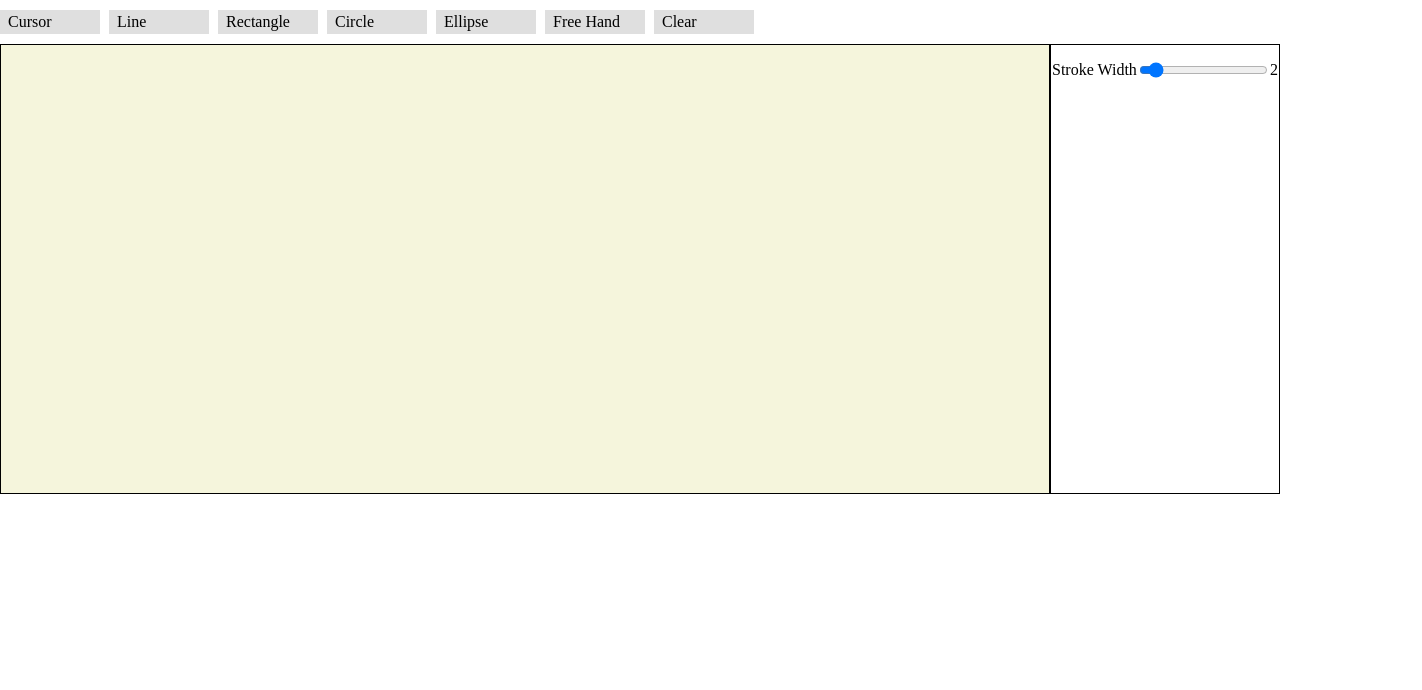
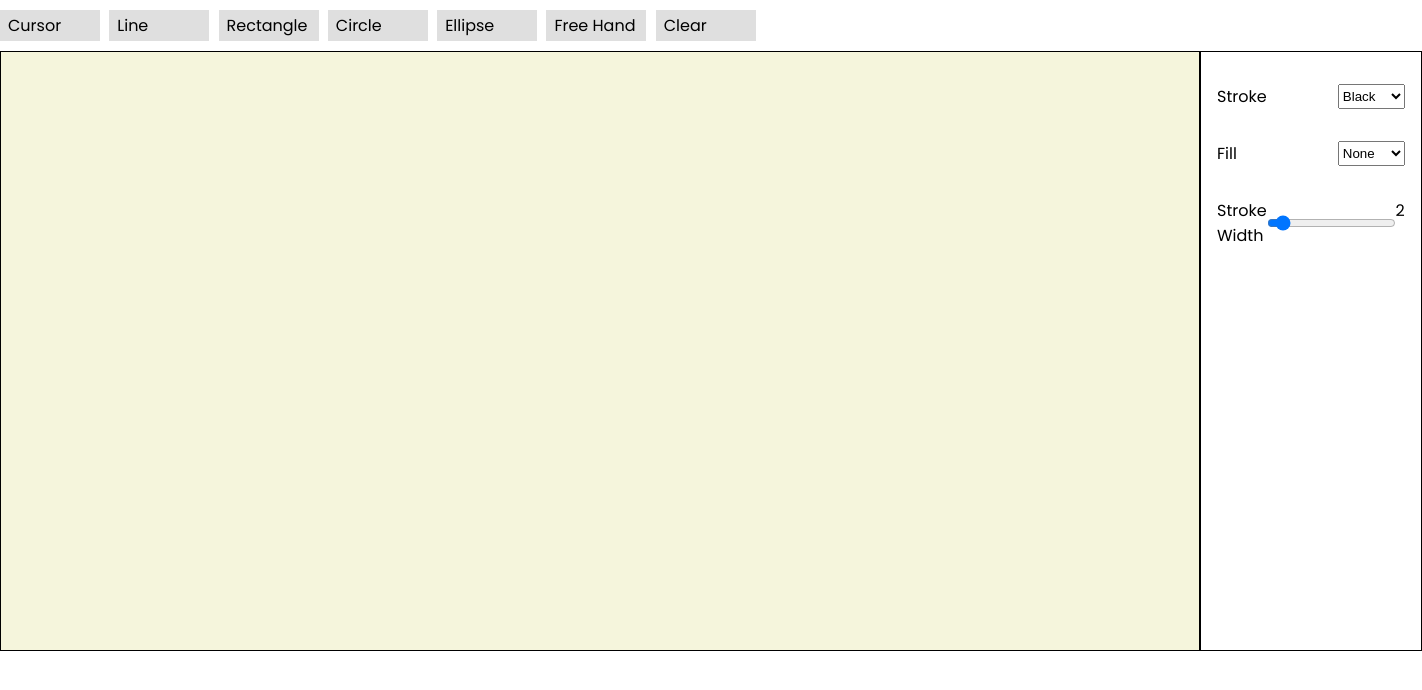
Before and after one commit to yogis75/Vanilla-Js-Paint, a plain HTML site: page index.html in a window 1280 px wide. Shown: the whole page, 1422 px wide, since content can reach past the window. Drawn offline with Linux system fonts and the light colour scheme.

Commit message:
Fill and stroke

```diff
--- a/index.html
+++ b/index.html
@@ -4,6 +4,12 @@
     <meta charset="UTF-8" />
     <meta http-equiv="X-UA-Compatible" content="IE=edge" />
     <meta name="viewport" content="width=device-width, initial-scale=1.0" />
+    <link rel="preconnect" href="https://fonts.googleapis.com" />
+    <link rel="preconnect" href="https://fonts.gstatic.com" crossorigin />
+    <link
+      href="https://fonts.googleapis.com/css2?family=Poppins:wght@400;600;700&display=swap"
+      rel="stylesheet"
+    />
     <link rel="stylesheet" href="./styles.css" />
     <title>SVG Paint</title>
   </head>
@@ -27,19 +33,44 @@
           id="drawingBoard"
           x="0px"
           y="0px"
-          width="1050"
-          height="450"
-          viewBox="0 0 1050 450"
-          enable-background="new 0 0 1050 450"
+          width="1200"
+          height="600"
+          viewBox="0 0 1200 600"
+          enable-background="new 0 0 1200 600"
           xml:space="preserve"
         ></svg>
       </div>
       <div class="controls">
+        <div class="strokeColorWrapper">
+          <label for="stroke">Stroke</label>
+          <select name="stroke" data-type="strokeColor">
+            <option value="black">Black</option>
+            <option value="red">Red</option>
+            <option value="blue">Blue</option>
+            <option value="green">Green</option>
+            <option value="yellow">Yellow</option>
+            <option value="purple">Purple</option>
+            <option value="orange">Orange</option>
+          </select>
+        </div>
+        <div class="fillColorWrapper">
+          <label for="fill">Fill</label>
+          <select name="fill" data-type="fillColor">
+            <option value="none">None</option>
+            <option value="red">Red</option>
+            <option value="blue">Blue</option>
+            <option value="green">Green</option>
+            <option value="yellow">Yellow</option>
+            <option value="purple">Purple</option>
+            <option value="orange">Orange</option>
+            <option value="black">Black</option>
+          </select>
+        </div>
         <div class="strokeWidthWrapper">
-          <label for="stroke">Stroke Width</label>
+          <label for="strokeWidth">Stroke Width</label>
           <input
             type="range"
-            name="stroke"
+            name="strokeWidth"
             min="1"
             max="14"
             value="2"
--- a/script.js
+++ b/script.js
@@ -11,6 +11,8 @@ var strokeSlider = document.querySelector("[data-type='strokeSlider']");
 var strokeSliderValue = document.querySelector(
   "[data-type='strokeSliderValue']"
 );
+var strokeColor = document.querySelector("[data-type='strokeColor']");
+var fillColor = document.querySelector("[data-type='fillColor']");
 
 var newElement;
 var elementType;
@@ -18,9 +20,7 @@ var rectStartX;
 var rectStartY;
 var drawing = false;
 var bRect = drawingBoard.getBoundingClientRect();
-var stroke = "black";
 var strokeWidth = 2;
-var fill = "none";
 var bufferSize;
 var strPath;
 var buffer = [];
@@ -55,6 +55,8 @@ document.addEventListener("click", function (e) {
 
 function onMouseDown(event) {
   drawing = true;
+  var stroke = strokeColor.value;
+  var fill = fillColor.value;
   var x1 = event.clientX - bRect.left;
   var y1 = event.clientY - bRect.top;
   var x2 = event.clientX - bRect.left;
@@ -99,7 +101,7 @@ function onMouseDown(event) {
     case "path":
       bufferSize = 4;
       newElement = document.createElementNS(svgNS, "path");
-      newElement.setAttribute("fill", fill);
+      newElement.setAttribute("fill", "none");
       newElement.setAttribute("stroke", stroke);
       newElement.setAttribute("stroke-width", strokeWidth);
       buffer = [];
@@ -236,3 +238,28 @@ clearCanvas.addEventListener("click", function () {
     drawingBoard.removeChild(drawingBoard.firstChild);
   }
 });
+
+// var colorArr = [
+//   "#e6194B",
+//   "#3cb44b",
+//   "#ffe119",
+//   "#4363d8",
+//   "#f58231",
+//   "#911eb4",
+//   "#42d4f4",
+//   "#f032e6",
+//   "#bfef45",
+//   "#fabed4",
+//   "#469990",
+//   "#dcbeff",
+//   "#9A6324",
+//   "#fffac8",
+//   "#800000",
+//   "#aaffc3",
+//   "#808000",
+//   "#ffd8b1",
+//   "#000075",
+//   "#a9a9a9",
+//   "#ffffff",
+//   "#000000",
+// ];
--- a/styles.css
+++ b/styles.css
@@ -2,6 +2,10 @@
   box-sizing: border-box;
   margin: 0;
   padding: 0;
+}
+
+body {
+  font-family: "Poppins", sans-serif;
 }
 
 svg {
@@ -30,7 +34,7 @@ nav {
 
 .controls {
   width: 300px;
-  height: 450px;
+  height: 600px;
   border: 1px solid;
 }
 
@@ -38,9 +42,16 @@ nav {
   display: flex;
 }
 
-.strokeWidthWrapper {
+.strokeWidthWrapper,
+.strokeColorWrapper,
+.fillColorWrapper {
   display: flex;
-  justify-content: space-around;
-  align-items: center;
+  justify-content: space-between;
   padding-block: 1rem;
 }
+
+.controls {
+  display: flex;
+  flex-direction: column;
+  padding: 1rem;
+}
```
